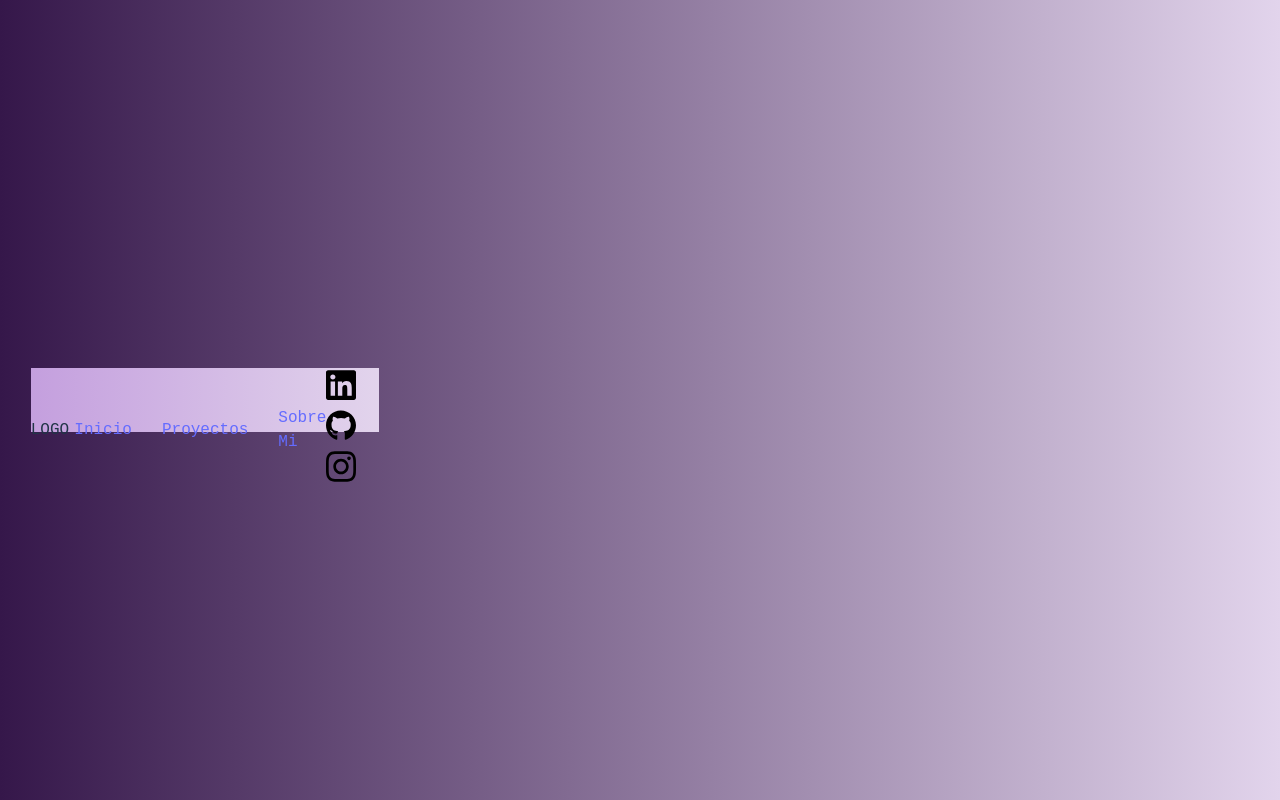
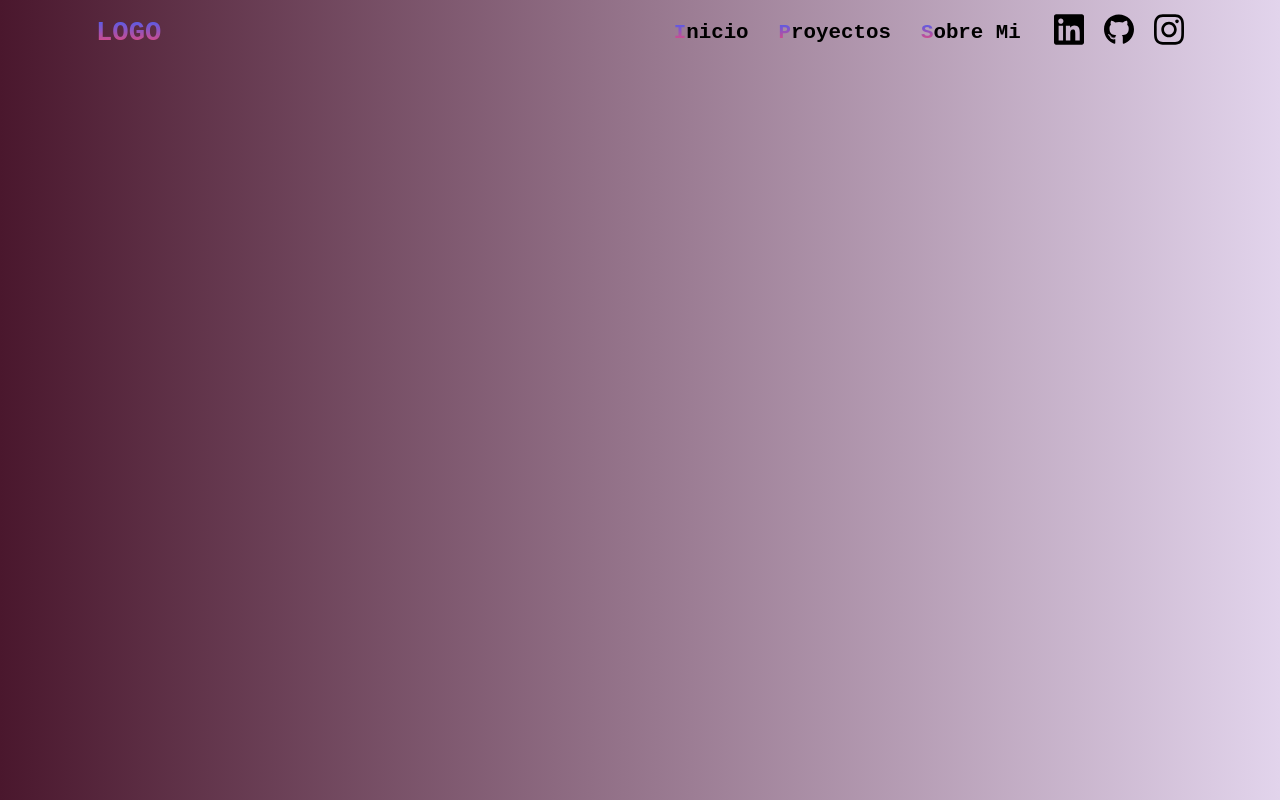
Before and after one commit to nahuc22/portfolio, a React (Vite) app: page / in a window 1280 px wide. Built offline with nearby package versions, Linux system fonts and the light colour scheme.

Commit message:
realizando botones del home

```diff
--- a/src/Animacion/Animacion.jsx
+++ b/src/Animacion/Animacion.jsx
@@ -1,7 +1,8 @@
+import style from './Animacion.module.css';
 const Animacion = () => {
     return (
         <section>
-            Animacion
+        <span className={style.loader}></span>
         </section>
     )
 }
--- a/src/Animacion/Animacion.module.css
+++ b/src/Animacion/Animacion.module.css
@@ -0,0 +1,41 @@
+.loader {
+    display: block;
+    width: 100px;
+    height: 100px;
+    position: absolute;
+    left: 50%;
+    top: 45%;
+    transform: translate(-50%);
+    -webkit-transform: translate(-50%);
+    -moz-transform: translate(-50%);
+    -ms-transform: translate(-50%);
+    -o-transform: translate(-50%);
+}
+
+  .loader:before , .loader:after {
+    content: "";
+    position: absolute;
+    left: 50%;
+    bottom: 0;
+    width: 90px;
+    height: 90px;
+    border-radius: 50%;
+    background: linear-gradient(180deg, #3f5efb, #fc466b);
+    transform: translate(-50% , -100%)  scale(0);
+    animation: push_401 2s infinite linear;
+    -webkit-animation: push_401 2s infinite linear;
+}
+
+  .loader:after {
+    animation-delay: 1s;
+  }
+
+  @keyframes push_401 {
+    0% , 50% {
+      transform: translate(-50% , 0%)  scale(1)
+    }
+
+    100% {
+      transform: translate(-50%, -100%) scale(0)
+    }
+  }
--- a/src/App.css
+++ b/src/App.css
@@ -5,6 +5,6 @@
   }
 
   body{
-    background: linear-gradient(90deg,rgb(53, 23, 74),rgb(226, 212, 236));
+    background: linear-gradient(90deg,rgb(74, 23, 45),rgb(226, 212, 236));
      font-family:  Courier New,Courier,monospace;
   }
--- a/src/Inicio/Inicio.jsx
+++ b/src/Inicio/Inicio.jsx
@@ -1,7 +1,28 @@
+import style from './Inicio.module.css';
+import Animacion from '../Animacion/Animacion';
 const Inicio = () => {
     return (
-        <section>
-            Inicio
+        <section className={style.Inicio}>
+            <article className={style.full}>
+            <h1>Full stack Web Developer</h1>
+            <p>
+            Soy un apasionado desarrollador web Full Stack con experiencia en la creación de aplicaciones y sitios web completos. Poseo amplios conocimientos en el desarrollo del front-end y el back-end, lo que me permite abordar todas las capas de una aplicación. Me encanta aprender nuevas tecnologías y aplicarlas en mis proyectos. Soy una persona responsable, creativa y con muchas ganas de seguir aprendiendo.
+            </p>
+            <div className={style.adornos}>
+            <div></div>
+            <div></div>
+            <div></div>
+            </div>
+            </article>
+
+            <div className={style.botones}>
+                <h2>Nahuel Martin Castilla</h2>
+                <div>
+                    <a href='#'>GMAIL</a>
+                    <a href='#'>LINKEDIN</a>
+                </div>
+            </div>
+            <Animacion/>
         </section>
     )
 }
--- a/src/Inicio/Inicio.module.css
+++ b/src/Inicio/Inicio.module.css
@@ -0,0 +1,42 @@
+.Inicio{
+    width: 85%;
+    height: 92vh;
+    margin: auto;
+    display: grid;
+    grid-template-columns: 65% 35%;
+    justify-content: center;
+    align-items: center;
+    padding-bottom: 8vh;
+}
+
+.full {
+    width: 420px;
+    height: 200px;
+
+}
+
+.full h1{
+    font-size: 3rem;
+}
+
+.full p{
+    font-size: 1.2rem;
+    font-weight: 700;
+}
+
+.full .adornos div {
+    background-color: blueviolet;
+    display: flex;
+    width: 10px;
+    height: 10px;
+    border: 1px solid black;
+    border-radius: 50%;
+    -webkit-border-radius: 50%;
+    -moz-border-radius:50%;
+    -ms-border-radius:50%;
+    -o-border-radius:50%;
+}
+.botones{
+   width: 420px;
+   height: 200px;
+}
--- a/src/Menu/Menu.jsx
+++ b/src/Menu/Menu.jsx
@@ -5,13 +5,28 @@ import Redes from './Redes';
 const Menu = () => {
     return (
         <header className={style.header}>
-            <span>LOGO</span>
+            <span className={style.logo}>LOGO</span>
 
             <nav className={style.nav}>
 
-                <Link to="/portfolio/" className={style.link}>Inicio</Link>
-                <Link to="/portfolio/proyectos" className={style.link}>Proyectos</Link>
-                <Link to="/portfolio/sobremi" className={style.link}>Sobre Mi</Link>
+                <Link to="/portfolio/" className={style.link}><span>I</span>nicio</Link>
+                <Link to="/portfolio/proyectos" className={style.link}><span>P</span>royectos</Link>
+                <Link to="/portfolio/sobremi" className={style.link}><span>S</span>obre Mi</Link>
+
+            </nav>
+
+            <nav className={style.navMobile}>
+                <Link>
+                    <img src="" alt=""/>
+                </Link>
+
+                <Link>
+                    <img src="" alt=""/>
+                </Link>
+
+                <Link>
+                    <img src="" alt=""/>
+                </Link>
 
             </nav>
             <Redes/>
--- a/src/Menu/Menu.module.css
+++ b/src/Menu/Menu.module.css
@@ -1,7 +1,11 @@
+.navMobile{
+    display: none;
+}
+
 .header{
-    background: linear-gradient(90deg,rgb(196, 159, 222),rgb(226, 212, 236));
+    /* background: linear-gradient(90deg,rgb(196, 159, 222),rgb(226, 212, 236));
     position: sticky;
-    top: 0;
+    top: 0; */
     z-index: 99;
     width: 85%;
     height: 8vh;
@@ -18,3 +22,21 @@
     align-items: center;
     gap: 30px;
   }
+
+.nav a {
+    font-size: 1.3rem;
+    text-decoration: none;
+    color: black;
+    font-weight: 600;
+}
+
+.logo{
+    font-size: 1.7rem;
+    font-weight: 700;
+}
+
+span{
+    background: linear-gradient(180deg, #3f5efb, #fc466b);
+    -webkit-background-clip: text;
+    -webkit-text-fill-color: transparent;
+}
--- a/src/Menu/Redes.jsx
+++ b/src/Menu/Redes.jsx
@@ -1,10 +1,10 @@
 import linkedin from '../assets/linkedin.svg'
 import github from '../assets/github.svg'
 import instagram from '../assets/instagram.svg'
-
+import style from './Redes.module.css'
 const Redes = () => {
     return (
-        <div>
+        <div className={style.Redes}>
             <a href ="#">
                 <img width='30px'src={linkedin} alt="linkedin" />
             </a>
--- a/src/Menu/Redes.module.css
+++ b/src/Menu/Redes.module.css
@@ -0,0 +1,8 @@
+.Redes{
+    display: flex;
+    height: 100%;
+    display: flex;
+    justify-content: flex-end;
+    align-items: center;
+    gap: 20px;
+}
--- a/src/index.css
+++ b/src/index.css
@@ -1,4 +1,4 @@
-:root {
+/* :root {
   font-family: Inter, system-ui, Avenir, Helvetica, Arial, sans-serif;
   line-height: 1.5;
   font-weight: 400;
@@ -66,4 +66,4 @@ button:focus-visible {
   button {
     background-color: #f9f9f9;
   }
-}
+} */
```
